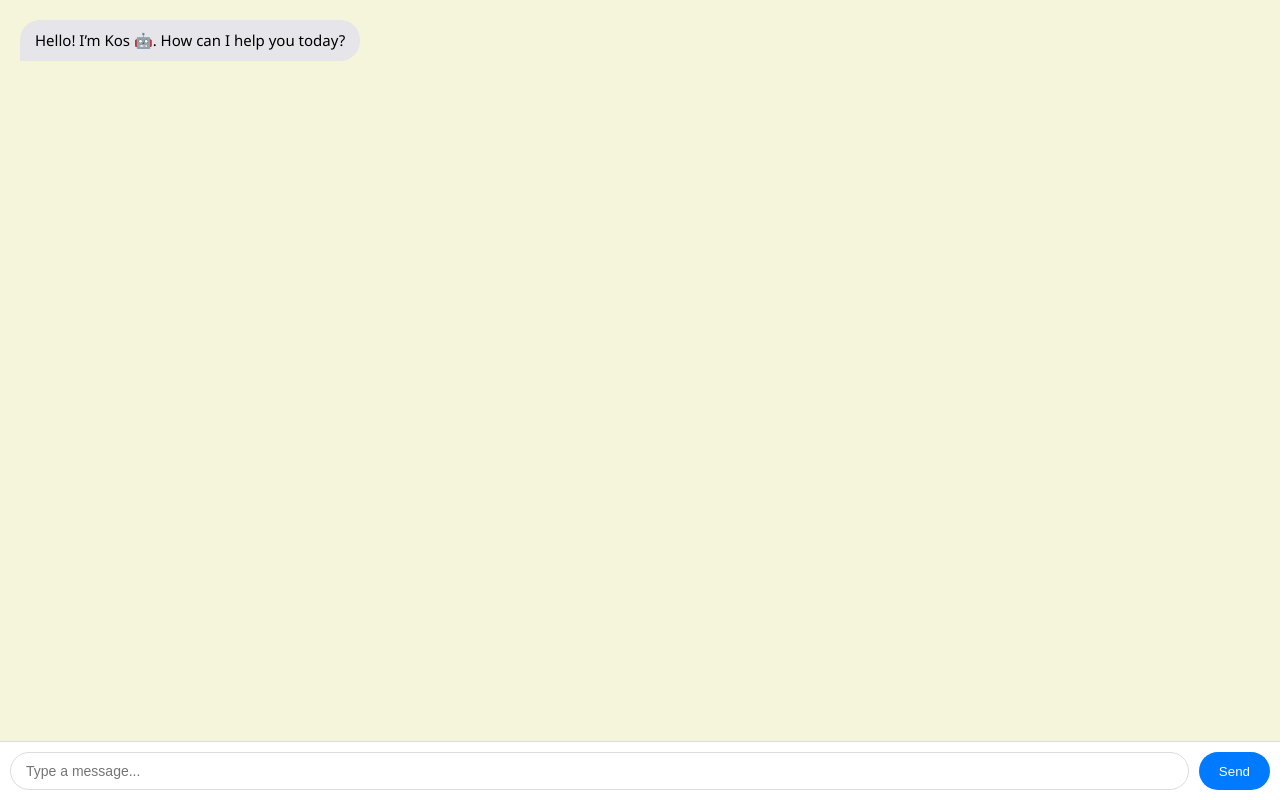
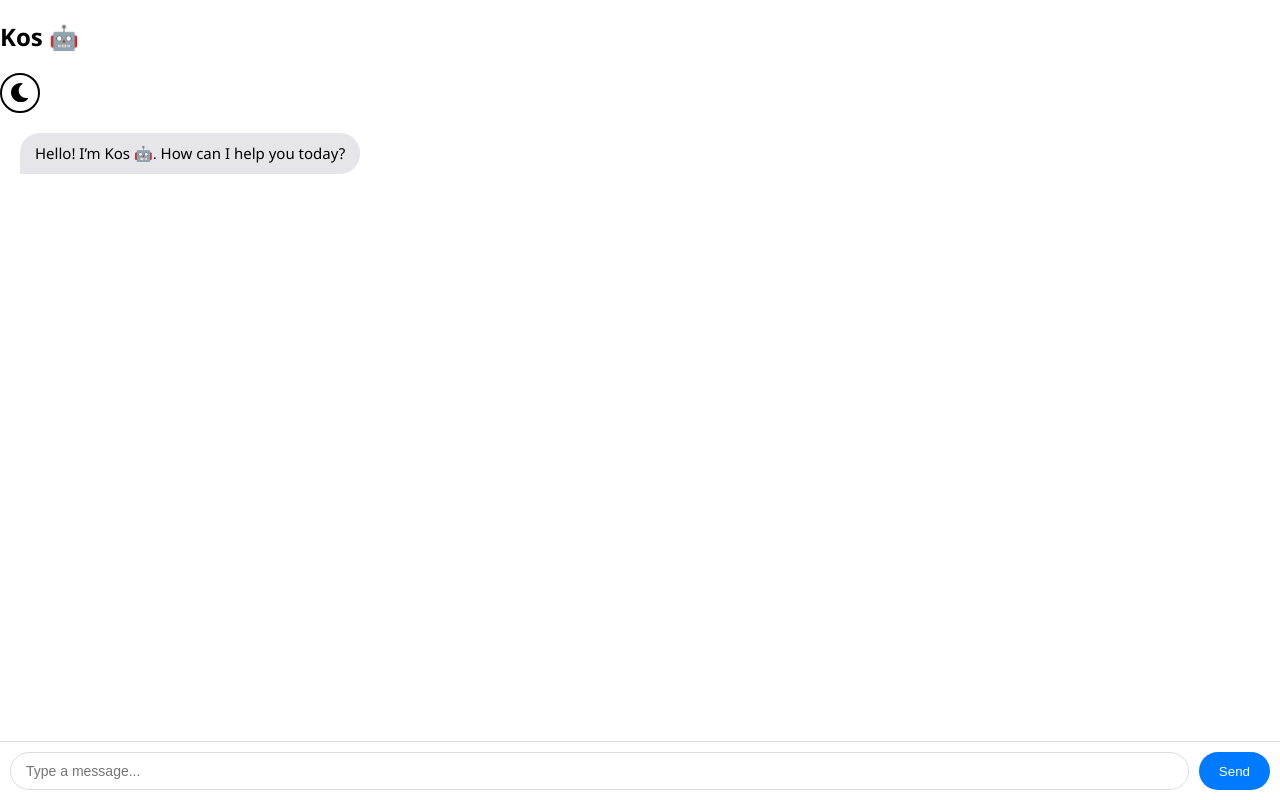
Before and after one commit to DevGloriaa/chatbot, a React (Create React App) app: page /chat in a window 1280 px wide. Built offline with nearby package versions, Linux system fonts and the light colour scheme.

Commit message:
Light/dark theme integration

```diff
--- a/package.json
+++ b/package.json
@@ -9,6 +9,7 @@
     "@testing-library/user-event": "^13.5.0",
     "react": "^19.1.1",
     "react-dom": "^19.1.1",
+    "react-icons": "^5.5.0",
     "react-router-dom": "^7.9.1",
     "react-scripts": "5.0.1",
     "web-vitals": "^2.1.4"
--- /dev/null
+++ b/src/components/ThemeToggle.js
@@ -0,0 +1,25 @@
+import React, { useState, useEffect } from "react";
+import { FaSun, FaMoon } from "react-icons/fa";
+
+function ThemeToggle() {
+    const [theme, setTheme] = useState("light");
+
+    useEffect(() => {
+        document.documentElement.className = theme;
+    }, [theme]);
+
+    const toggleTheme = () => {
+        setTheme(theme === "light" ? "dark" : "light");
+    };
+
+    return (
+        <button
+            onClick={toggleTheme}
+            className="toggle-btn"
+        >
+            {theme === "light" ? <FaMoon /> : <FaSun />}
+        </button>
+    );
+}
+
+export default ThemeToggle;
--- a/src/pages/Chat.js
+++ b/src/pages/Chat.js
@@ -1,5 +1,6 @@
 import React, { useState } from "react";
 import "../styles/chatbot.css";
+import ThemeToggle from "../components/ThemeToggle";
 
 function Chat() {
     const [messages, setMessages] = useState([
@@ -47,7 +48,6 @@ function Chat() {
                     ]);
                 }
             } else {
-
                 setMessages((prev) => [...prev, { text: data.message, sender: "bot" }]);
             }
         } catch (error) {
@@ -59,6 +59,11 @@ function Chat() {
 
     return (
         <div className="chat-container">
+            <div className="chat-header">
+                <h2>Kos 🤖</h2>
+                <ThemeToggle />
+            </div>
+
             <div className="messages">
                 {messages.map((msg, index) => (
                     <div key={index} className={`message ${msg.sender === "user" ? "user" : "bot"}`}>
--- a/src/styles/chatbot.css
+++ b/src/styles/chatbot.css
@@ -10,6 +10,43 @@
     padding: 10px;
     margin-bottom: 10px;
     background-color: #f9f9f9;
+}
+
+html.light {
+    --bg-color: #ffffff;
+    --text-color: #000000;
+}
+
+html.dark {
+    --bg-color: #121212;
+    --text-color: #f5f5f5;
+}
+
+
+body, .chat-container {
+    background-color: var(--bg-color);
+    color: var(--text-color);
+    transition: background 0.3s ease, color 0.3s ease;
+}
+
+
+.toggle-btn {
+    background: var(--bg-color);
+    color: var(--text-color);
+    border: 2px solid var(--text-color);
+    border-radius: 50%;
+    width: 40px;
+    height: 40px;
+    font-size: 1.2rem;
+    display: flex;
+    align-items: center;
+    justify-content: center;
+    cursor: pointer;
+    transition: all 0.3s ease;
+}
+
+.toggle-btn:hover {
+    transform: rotate(20deg);
 }
 
 .messages {
```
Also changed, not shown: 1 other file (tests, documents, lock files or other folders).
